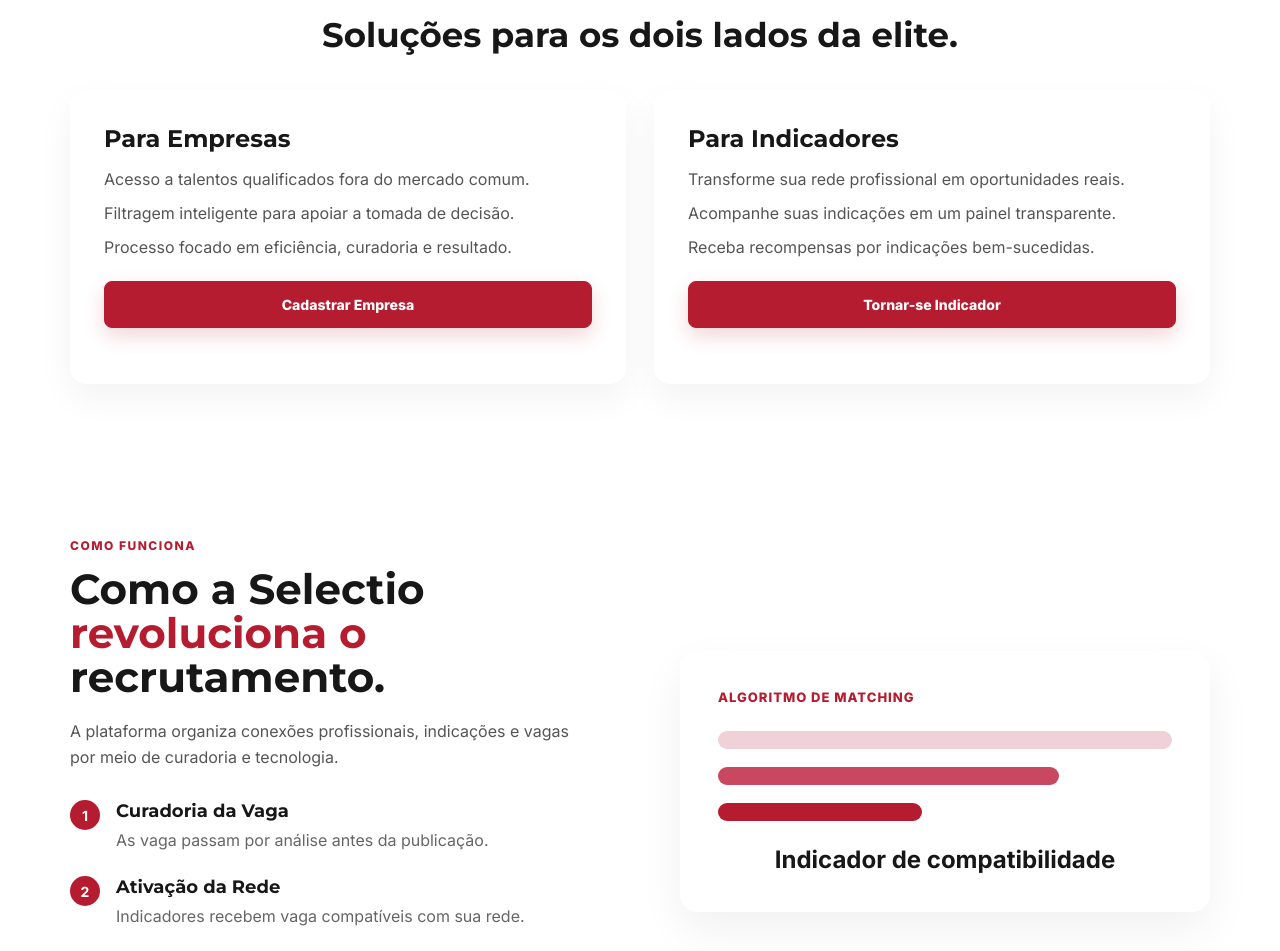
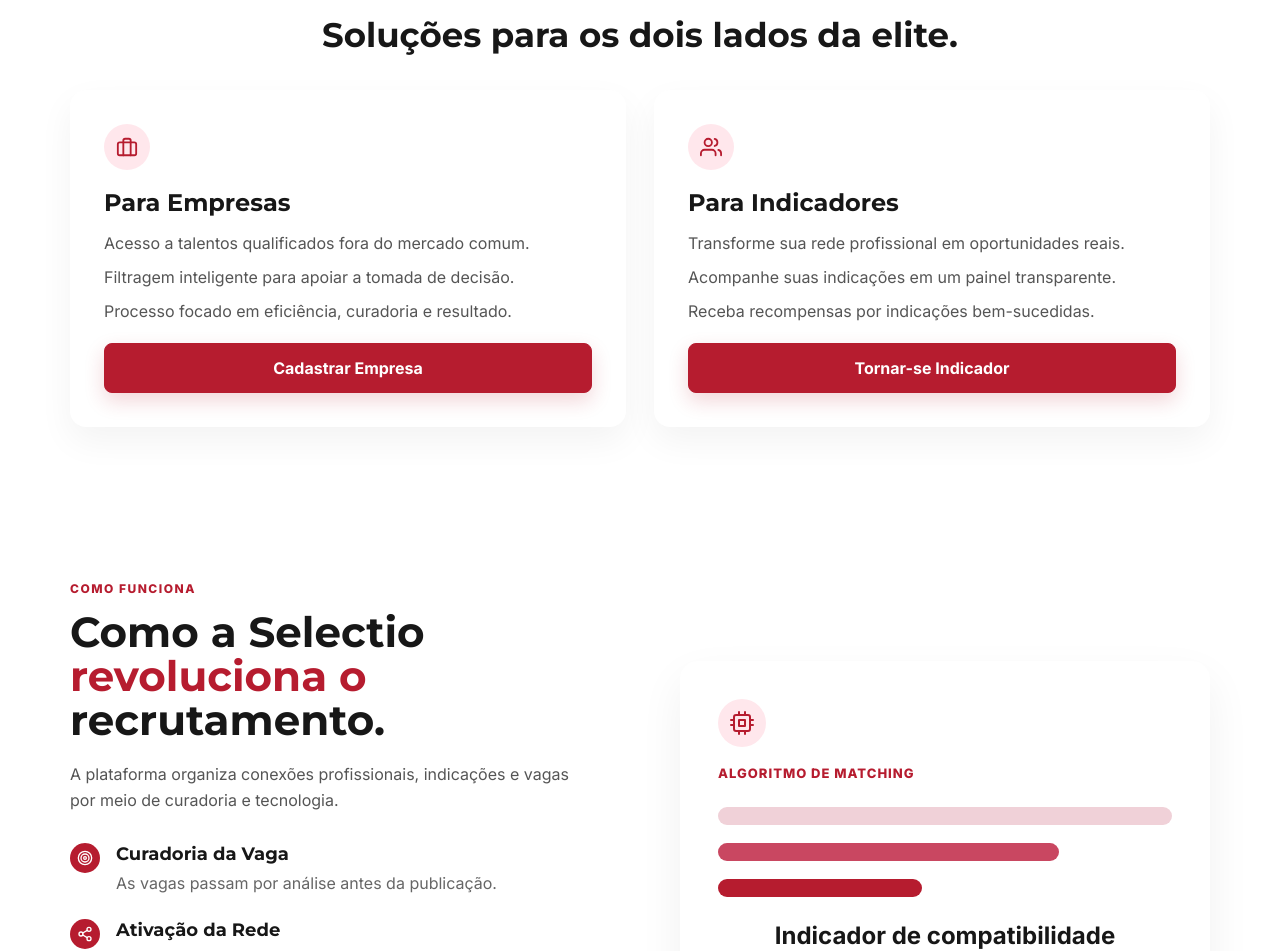
Before and after one commit to MarcosPeyerl-MVSP/Selectio, a React (Vite) app in the folder Selectio/: page / in a window 1280 px wide. Shown: the part 681-1632 px from the top of the page. Built offline with nearby package versions, Linux system fonts and the light colour scheme.

Commit message:
Ajuste de icones na home

```diff
--- a/Selectio/package.json
+++ b/Selectio/package.json
@@ -12,6 +12,7 @@
   "dependencies": {
     "react": "^18.2.0",
     "react-dom": "^18.2.0",
+    "react-icons": "^5.6.0",
     "react-router-dom": "^6.30.3"
   },
   "devDependencies": {
--- a/Selectio/src/pages/Home/Home.css
+++ b/Selectio/src/pages/Home/Home.css
@@ -314,15 +314,7 @@
   box-shadow: 0 14px 35px rgba(0, 0, 0, 0.05);
 }
 
-.solution-card .icon {
-  width: 42px;
-  height: 42px;
-  background: #ffe7ec;
-  border-radius: 50%;
-  display: grid;
-  place-items: center;
-  margin-bottom: 18px;
-}
+
 
 .solution-card h3 {
   font-size: 24px;
@@ -550,3 +542,60 @@
     font-size: 30px;
   }
 }
+
+.solution-icon {
+  width: 46px;
+  height: 46px;
+  background: #ffe7ec;
+  color: var(--primary);
+  border-radius: 50%;
+  display: grid;
+  place-items: center;
+  font-size: 22px;
+  margin-bottom: 18px;
+}
+
+.home-button-primary {
+  margin-top: 20px;
+  width: 100%;
+  background: var(--primary);
+  color: var(--white) !important;
+  padding: 14px 24px;
+  border-radius: 8px;
+  font-weight: 700;
+  border: 1px solid var(--primary);
+  box-shadow: 0 8px 20px rgba(182, 28, 47, 0.18);
+  display: flex;
+  align-items: center;
+  justify-content: center;
+  transition: var(--transition);
+}
+
+.home-button-primary:hover {
+  background: var(--white);
+  color: var(--primary) !important;
+  transform: translateY(-2px);
+  box-shadow: 0 12px 28px rgba(182, 28, 47, 0.25);
+}
+
+.steps span svg {
+  width: 16px;
+  height: 16px;
+}
+
+.matching-icon {
+  width: 48px;
+  height: 48px;
+  background: #ffe7ec;
+  color: var(--primary);
+  border-radius: 50%;
+  display: grid;
+  place-items: center;
+  font-size: 24px;
+  margin-bottom: 18px;
+}
+
+.carousel-btn svg {
+  width: 26px;
+  height: 26px;
+}
--- a/Selectio/src/pages/Home/Home.jsx
+++ b/Selectio/src/pages/Home/Home.jsx
@@ -1,6 +1,16 @@
 import './Home.css'
 import { useState } from 'react'
 import { Link } from 'react-router-dom'
+import {
+  FiBriefcase,
+  FiUsers,
+  FiCpu,
+  FiTarget,
+  FiShare2,
+  FiFilter,
+  FiChevronLeft,
+  FiChevronRight
+} from 'react-icons/fi'
 import Navbar from '../../components/Navbar/Navbar'
 import Footer from '../../components/Footer/Footer'
 
@@ -86,14 +96,11 @@
           </div>
 
           <button className="carousel-btn carousel-prev" onClick={vagaAnterior} aria-label="Vaga anterior">
-            <svg width="24" height="24" viewBox="0 0 24 24" fill="none" stroke="currentColor" strokeWidth="2.5" strokeLinecap="round" strokeLinejoin="round">
-              <polyline points="15 18 9 12 15 6"></polyline>
-            </svg>
+            <FiChevronLeft />
           </button>
+
           <button className="carousel-btn carousel-next" onClick={proximaVaga} aria-label="Próxima vaga">
-            <svg width="24" height="24" viewBox="0 0 24 24" fill="none" stroke="currentColor" strokeWidth="2.5" strokeLinecap="round" strokeLinejoin="round">
-              <polyline points="9 18 15 12 9 6"></polyline>
-            </svg>
+            <FiChevronRight />
           </button>
 
           <div className="carousel-indicators">
@@ -114,19 +121,33 @@
 
           <div className="ecosystem-grid">
             <div className="solution-card">
+              <div className="solution-icon">
+                <FiBriefcase />
+              </div>
+
               <h3>Para Empresas</h3>
               <p>Acesso a talentos qualificados fora do mercado comum.</p>
               <p>Filtragem inteligente para apoiar a tomada de decisão.</p>
               <p>Processo focado em eficiência, curadoria e resultado.</p>
-              <Link className="btn-primary" to={"/cadastro/Empresa"}>Cadastrar Empresa</Link>
+
+              <Link className="home-button-primary" to="/cadastro/empresa">
+              Cadastrar Empresa
+              </Link>
             </div>
 
             <div className="solution-card">
+              <div className="solution-icon">
+                <FiUsers />
+              </div>
+
               <h3>Para Indicadores</h3>
               <p>Transforme sua rede profissional em oportunidades reais.</p>
               <p>Acompanhe suas indicações em um painel transparente.</p>
               <p>Receba recompensas por indicações bem-sucedidas.</p>
-              <Link className="btn-primary" to={"/cadastro/indicador"}>Tornar-se Indicador</Link>
+
+              <Link className="home-button-primary" to="/cadastro/indicador">
+              Tornar-se Indicador
+              </Link>
             </div>
           </div>
         </section>
@@ -150,23 +171,29 @@
 
             <div className="steps">
             <div>
-                <span>1</span>
+              <span>
+                <FiTarget />
+              </span>
               <div>
                 <h3>Curadoria da Vaga</h3>
-                  <p>As vaga passam por análise antes da publicação.</p>
+                <p>As vagas passam por análise antes da publicação.</p>
              </div>
             </div>
 
             <div>
-                <span>2</span>
+             <span>
+              <FiShare2 />
+            </span>
             <div>
               <h3>Ativação da Rede</h3>
-                  <p>Indicadores recebem vaga compatíveis com sua rede.</p>
+              <p>Indicadores recebem vagas compatíveis com sua rede.</p>
             </div>
             </div>
 
             <div>
-                <span>3</span>
+              <span>
+                <FiFilter />
+              </span>
              <div>
               <h3>Filtragem de Precisão</h3>
               <p>Dados de perfil e indicação ajudam a montar uma lista qualificada.</p>
@@ -176,6 +203,10 @@
          </div>
 
          <div className="matching-card">
+  <div className="matching-icon">
+    <FiCpu />
+  </div>
+
   <span>ALGORITMO DE MATCHING</span>
   <div className="bar large"></div>
   <div className="bar medium"></div>
```
Also changed, not shown: 1 other file (tests, documents, lock files or other folders). Lines whose indentation alone changed are shown as unchanged.
